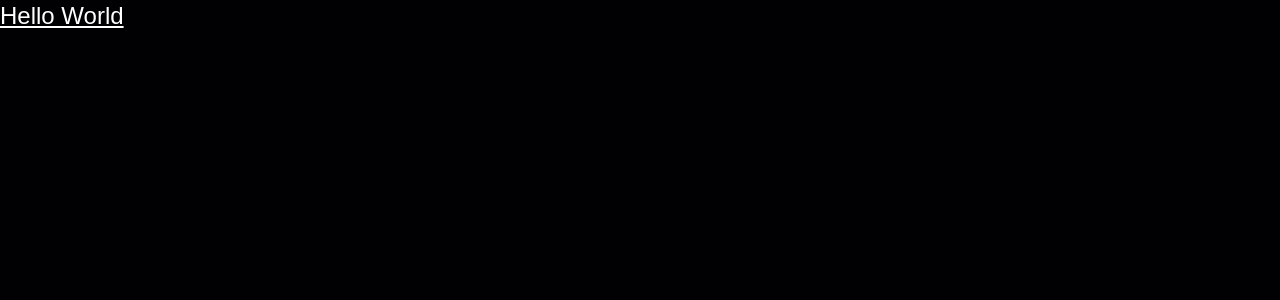
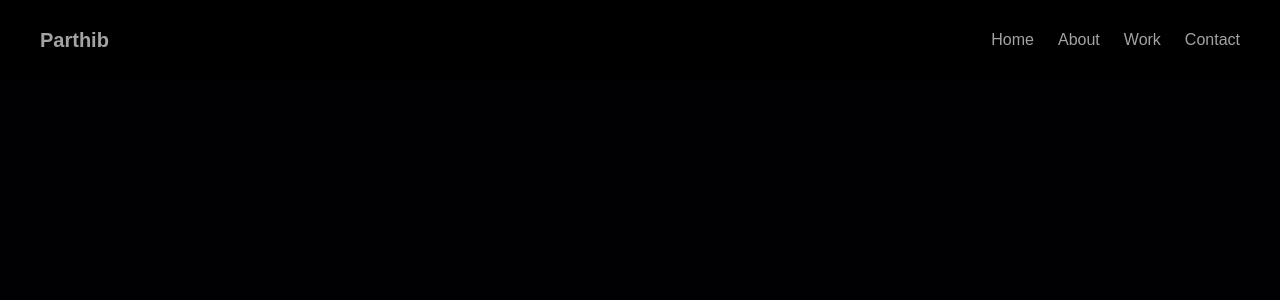
Before and after one commit to ParthibNita/MyPortfolio, a React (Vite) app: page / in a window 1280 px wide. Shown: the top 300 px of the page. Built offline with nearby package versions, Linux system fonts and the light colour scheme; a web font is replaced by a local one.

Commit message:
Add navbar

```diff
--- a/src/App.jsx
+++ b/src/App.jsx
@@ -1,9 +1,10 @@
 import React from "react";
+import Navbar from "./sections/Navbar";
 
 const App = () => {
   return (
-    <main className="mx-auto max-w-7xl">
-      <h1 className="text-2xl text-white underline">Hello World</h1>
+    <main className="max-w-7xl mx-auto">
+      <Navbar />
     </main>
   );
 };
--- /dev/null
+++ b/src/sections/Navbar.jsx
@@ -0,0 +1,63 @@
+import { useState } from "react";
+import { navLinks } from "../constants/index.js";
+
+const Navbar = () => {
+  const [toggleMenuopen, setToggleMenuOpen] = useState(false);
+
+  const toggleMenu = () => {
+    setToggleMenuOpen((prev) => !prev);
+  };
+
+  const NavItems = () => {
+    return (
+      <ul className="nav-ul">
+        {navLinks.map(({ id, name, href }) => (
+          <li key={id} className="nav-li">
+            <a href={href} className="nav-li_a" onClick={() => {}}>
+              {name}
+            </a>
+          </li>
+        ))}
+      </ul>
+    );
+  };
+
+  return (
+    <header className="fixed top-0 left-0 right-0 z-50 bg-black/90">
+      <div className="max-w-7xl mx-auto">
+        <div className="flex justify-between items-center py-5 mx-auto c-space">
+          <a
+            href="/"
+            className="text-neutral-400 font-bold text-xl hover:text-white transition-colors"
+          >
+            Parthib
+          </a>
+          <button
+            onClick={toggleMenu}
+            className="text-neutral-400 hover:text-white focus:outline-none flex sm:hidden"
+            aria-label="mobileMenuToggle"
+          >
+            <img
+              src={toggleMenuopen ? "assets/close.svg" : "assets/menu.svg"}
+              alt="mobileMenuToggle"
+              className="w-6 h-6"
+            />
+          </button>
+
+          <nav className="sm:flex hidden">
+            <NavItems />
+          </nav>
+        </div>
+      </div>
+      <div
+        className={`nav-sidebar ${toggleMenuopen ? "max-h-screen" : "max-h-0"}`}
+      >
+        <nav className="p-5">
+          <NavItems />
+        </nav>
+      </div>
+    </header>
+  );
+};
+
+export default Navbar;
```
